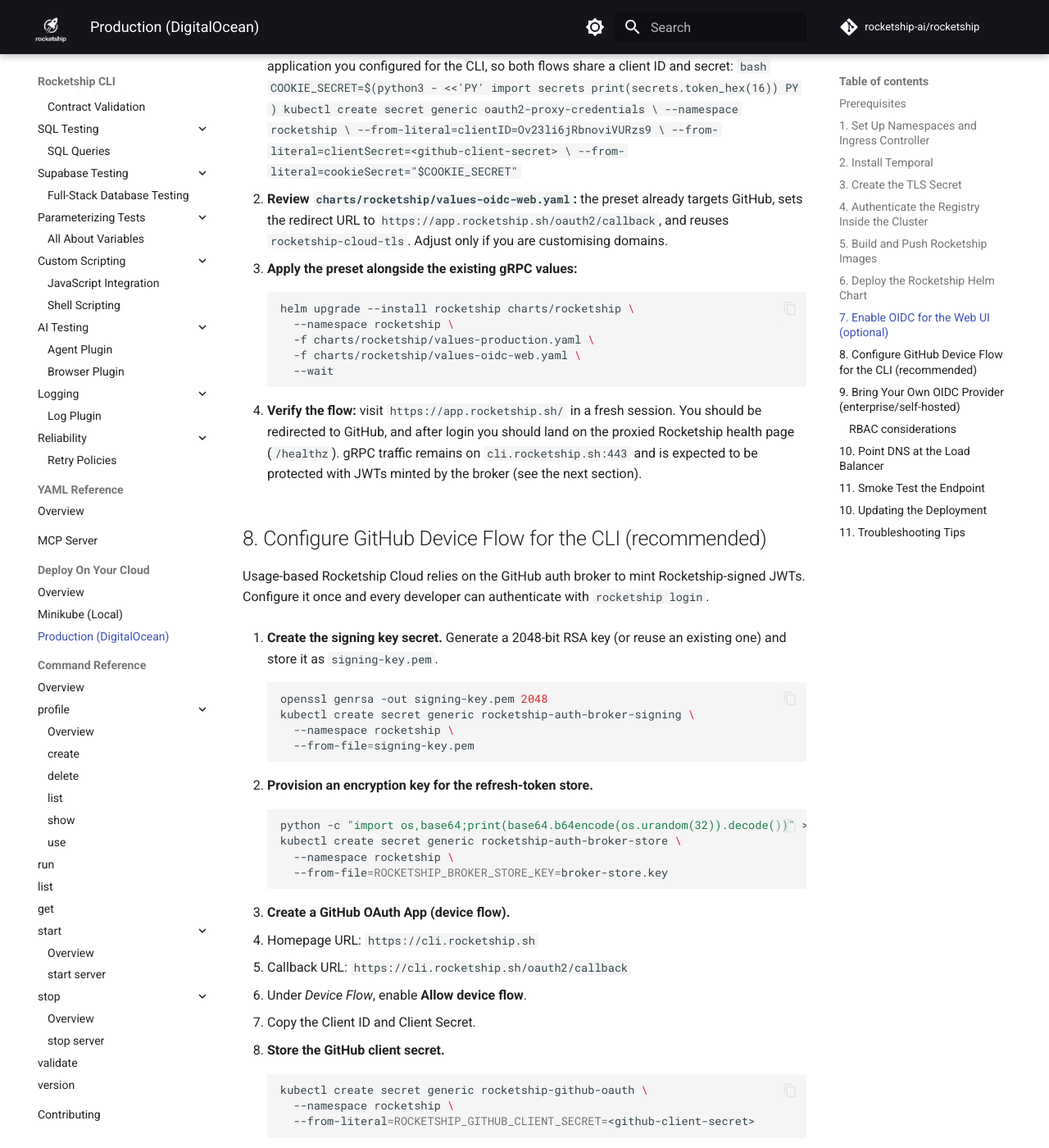
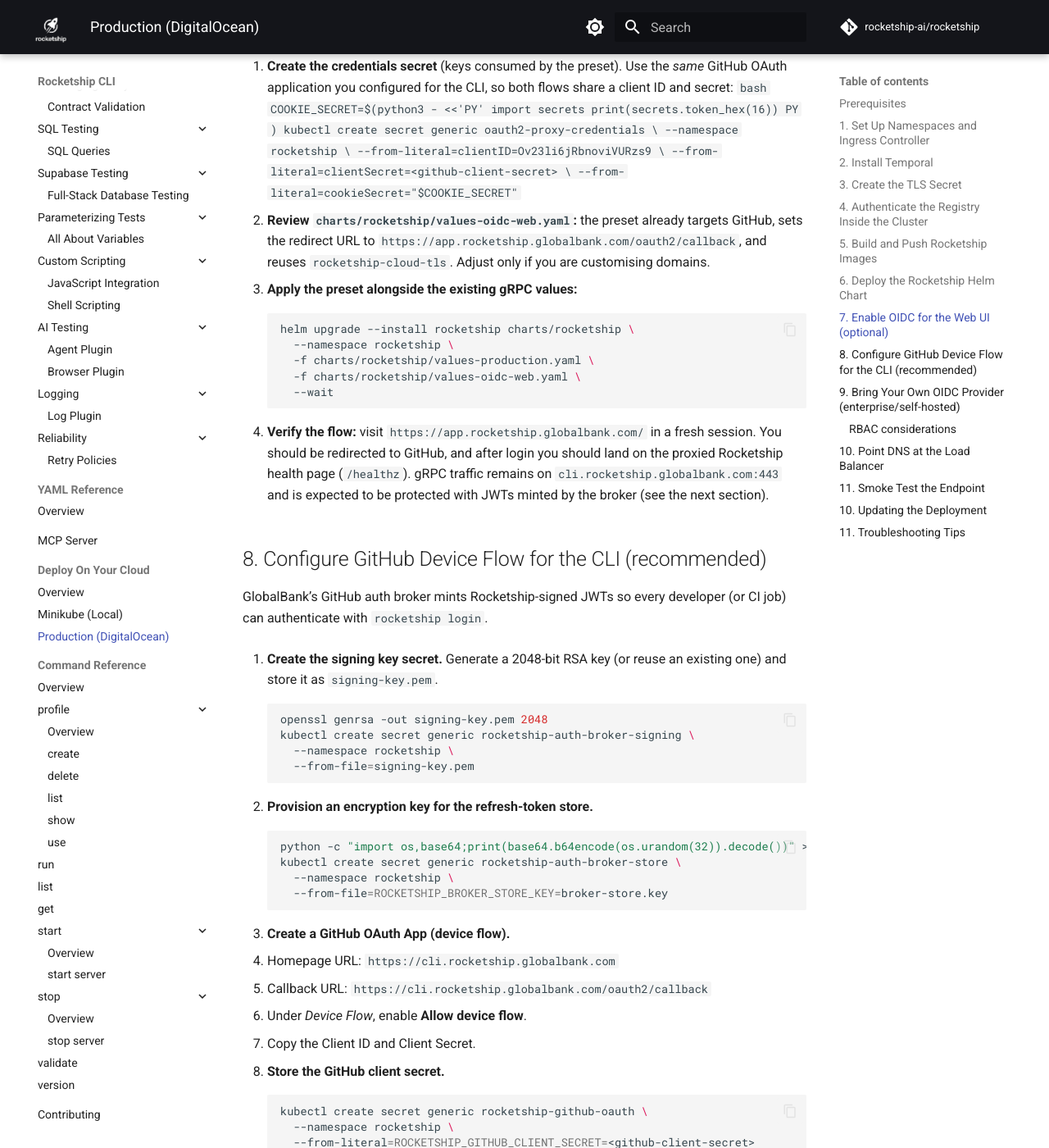
Before and after one commit to rocketship-ai/rocketship, an MkDocs documentation site: the page built from docs/src/deploy/digitalocean.md, in a window 1280 px wide and 1400 px high, scrolled down 3887 px. Shown: the whole window at 82% size. Built offline with MkDocs 1.6.1 and Material for MkDocs 9.7.7, drawn with Linux system fonts in a browser that asks for light colours; comment, search, counter and statistics services are not loaded; some of the changed text lies outside the part shown.

Commit message:
cli and web ui in rs-internal works

````diff
--- a/docs/src/deploy/digitalocean.md
+++ b/docs/src/deploy/digitalocean.md
@@ -2,7 +2,7 @@
 
 This walkthrough recreates the production proof-of-concept we validated on DigitalOcean Kubernetes (DOKS). It covers standing up Temporal, publishing Rocketship images to DigitalOcean Container Registry (DOCR), terminating TLS through an NGINX ingress, and wiring the CLI via profiles.
 
-The steps assume you control public DNS for `cli.rocketship.sh`, `app.rocketship.sh`, and `auth.rocketship.sh` (or equivalent) and can issue a SAN certificate that covers all three hosts.
+The steps assume you control public DNS for `cli.rocketship.globalbank.com`, `app.rocketship.globalbank.com`, and `auth.rocketship.globalbank.com` (or equivalent) and can issue a SAN certificate that covers all three hosts.
 
 ## Prerequisites
 
@@ -63,7 +63,7 @@
 
 ## 3. Create the TLS Secret
 
-Issue a SAN certificate that covers `cli.rocketship.sh`, `app.rocketship.sh`, and `auth.rocketship.sh` (Let’s Encrypt or ZeroSSL work well). After you have the combined cert/key, update the secret:
+Issue a SAN certificate that covers `cli.rocketship.globalbank.com`, `app.rocketship.globalbank.com`, and `auth.rocketship.globalbank.com` (Let’s Encrypt or ZeroSSL work well). After you have the combined cert/key, update the secret:
 
 ```bash
 # optional: remove the old secret if it exists
@@ -139,8 +139,8 @@
   --set ingress.annotations."nginx\.ingress\.kubernetes\.io/ssl-redirect"="true" \
   --set ingress.annotations."nginx\.ingress\.kubernetes\.io/proxy-body-size"="0" \
   --set ingress.tls[0].secretName=rocketship-cloud-tls \
-  --set ingress.tls[0].hosts[0]=cli.rocketship.sh \
-  --set ingress.hosts[0].host=cli.rocketship.sh \
+  --set ingress.tls[0].hosts[0]=cli.rocketship.globalbank.com \
+  --set ingress.hosts[0].host=cli.rocketship.globalbank.com \
   --set ingress.hosts[0].paths[0].path=/ \
   --set ingress.hosts[0].paths[0].pathType=Prefix \
   --wait
@@ -172,7 +172,7 @@
      --from-literal=cookieSecret="$COOKIE_SECRET"
    ```
 
-2. **Review `charts/rocketship/values-oidc-web.yaml`:** the preset already targets GitHub, sets the redirect URL to `https://app.rocketship.sh/oauth2/callback`, and reuses `rocketship-cloud-tls`. Adjust only if you are customising domains.
+2. **Review `charts/rocketship/values-oidc-web.yaml`:** the preset already targets GitHub, sets the redirect URL to `https://app.rocketship.globalbank.com/oauth2/callback`, and reuses `rocketship-cloud-tls`. Adjust only if you are customising domains.
 
 3. **Apply the preset alongside the existing gRPC values:**
    ```bash
@@ -183,11 +183,11 @@
      --wait
    ```
 
-4. **Verify the flow:** visit `https://app.rocketship.sh/` in a fresh session. You should be redirected to GitHub, and after login you should land on the proxied Rocketship health page (`/healthz`). gRPC traffic remains on `cli.rocketship.sh:443` and is expected to be protected with JWTs minted by the broker (see the next section).
+4. **Verify the flow:** visit `https://app.rocketship.globalbank.com/` in a fresh session. You should be redirected to GitHub, and after login you should land on the proxied Rocketship health page (`/healthz`). gRPC traffic remains on `cli.rocketship.globalbank.com:443` and is expected to be protected with JWTs minted by the broker (see the next section).
 
 ## 8. Configure GitHub Device Flow for the CLI (recommended)
 
-Usage-based Rocketship Cloud relies on the GitHub auth broker to mint Rocketship-signed JWTs. Configure it once and every developer can authenticate with `rocketship login`.
+GlobalBank’s GitHub auth broker mints Rocketship-signed JWTs so every developer (or CI job) can authenticate with `rocketship login`.
 
 1. **Create the signing key secret.** Generate a 2048-bit RSA key (or reuse an existing one) and store it as `signing-key.pem`.
    ```bash
@@ -206,8 +206,8 @@
    ```
 
 3. **Create a GitHub OAuth App (device flow).**
-   - Homepage URL: `https://cli.rocketship.sh`
-   - Callback URL: `https://cli.rocketship.sh/oauth2/callback`
+   - Homepage URL: `https://cli.rocketship.globalbank.com`
+   - Callback URL: `https://cli.rocketship.globalbank.com/oauth2/callback`
    - Under *Device Flow*, enable **Allow device flow**.
    - Copy the Client ID and Client Secret.
 
@@ -235,7 +235,7 @@
 
 6. **Log in from the CLI.**
    ```bash
-   rocketship profile create cloud grpcs://cli.rocketship.sh
+   rocketship profile create cloud grpcs://cli.rocketship.globalbank.com
    rocketship profile use cloud
    rocketship login
    rocketship status
@@ -270,17 +270,17 @@
 
 ## 10. Point DNS at the Load Balancer
 
-Create A (or CNAME) records for `cli.rocketship.sh`, `app.rocketship.sh`, and `auth.rocketship.sh` pointing at the ingress load balancer IP (see step 6). DNS propagation usually completes within a minute on DigitalOcean DNS, but public resolvers may take longer.
+Create A (or CNAME) records for `cli.rocketship.globalbank.com`, `app.rocketship.globalbank.com`, and `auth.rocketship.globalbank.com` pointing at the ingress load balancer IP (see step 6). DNS propagation usually completes within a minute on DigitalOcean DNS, but public resolvers may take longer.
 ## 11. Smoke Test the Endpoint
 
 The Rocketship health endpoint answers gRPC, so an HTTPS request returns `415` with `application/grpc`, which confirms end-to-end TLS:
 
 ```bash
-curl -v https://cli.rocketship.sh/healthz
-curl -v https://auth.rocketship.sh/healthz
+curl -v https://cli.rocketship.globalbank.com/healthz
+curl -v https://auth.rocketship.globalbank.com/healthz
 ```
 
-Create and use the default cloud profile from the CLI (already pointing at `cli.rocketship.sh:443`):
+Create and use the default cloud profile from the CLI (already pointing at `cli.rocketship.globalbank.com:443`):
 
 ```bash
 rocketship profile list
````
Also changed, not shown: MASTER_PLAN.md (+2 -2 lines), docs/src/deploy-on-your-cloud.md (+1 -1 lines), docs/src/reference/rocketship_profile_create.md (+1 -1 lines), 6 other files.
